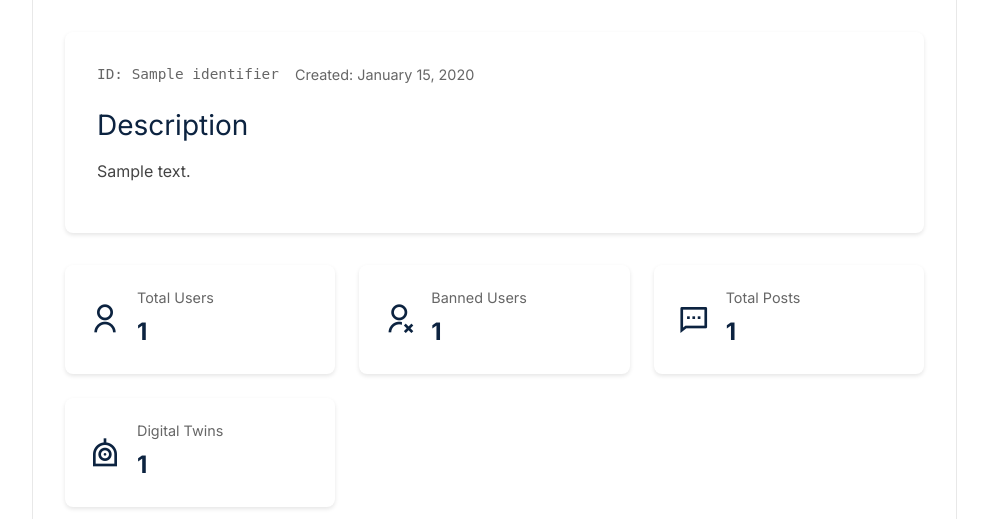
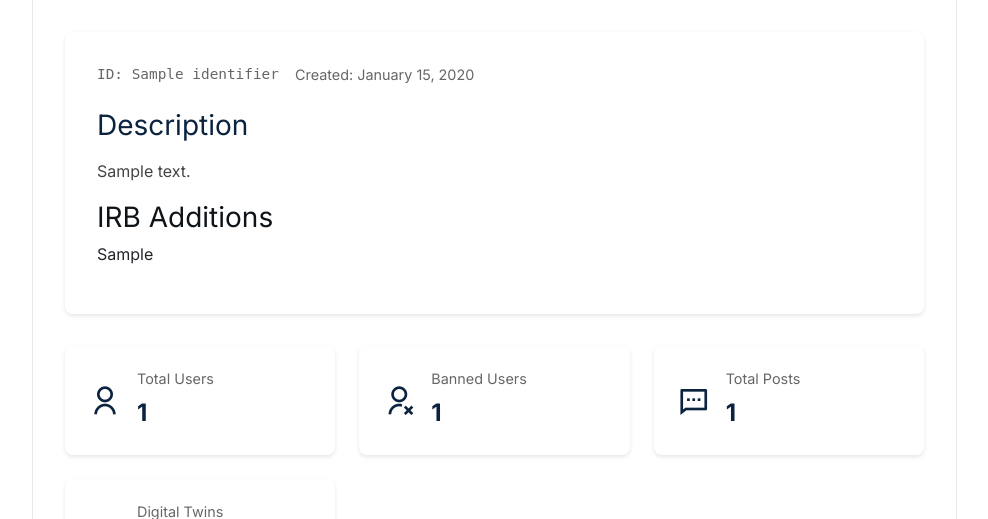
Before and after one commit to crcresearch/public-discourse-sandbox, a Django app: template public_discourse_sandbox/templates/pages/experiment_detail.html in a window 1280 px wide. Shown: the part 62-581 px from the top of the page, without its empty margins (283-1271 px from the left). Run offline with Django 5.2, Linux system fonts and the light colour scheme; the template is opened without the code that fills it: most values are stand-ins (such as "Sample title", 1, 10 or a date in 2020); some libraries are stand-ins or nearby versions.

Commit message:
irb_additions field on UI

```diff
--- a/public_discourse_sandbox/pds_app/forms.py
+++ b/public_discourse_sandbox/pds_app/forms.py
@@ -32,10 +32,11 @@ class ExperimentForm(forms.ModelForm):
     """
     class Meta:
         model = Experiment
-        fields = ['name', 'description']
+        fields = ['name', 'description', 'irb_additions']
         widgets = {
             'name': forms.TextInput(attrs={'class': 'form-control', 'placeholder': 'Enter experiment name'}),
             'description': forms.Textarea(attrs={'class': 'form-control', 'placeholder': 'Enter experiment description', 'rows': 4}),
+            'irb_additions': forms.Textarea(attrs={'class': 'form-control', 'placeholder': 'Enter IRB additions (optional)', 'rows': 3}),
         }
 
     def __init__(self, *args, **kwargs):
@@ -43,6 +44,7 @@ class ExperimentForm(forms.ModelForm):
         # Add help text
         self.fields['name'].help_text = 'A descriptive name for your experiment'
         self.fields['description'].help_text = 'Detailed description of your experiment'
+        self.fields['irb_additions'].help_text = 'Additional IRB information for your experiment (optional)'
 
 class EnrollDigitalTwinForm(forms.Form):
     # User fields
--- a/public_discourse_sandbox/templates/pages/experiment_detail.html
+++ b/public_discourse_sandbox/templates/pages/experiment_detail.html
@@ -38,6 +38,13 @@
                 <p>{{ experiment.description }}</p>
             </div>
 
+            {% if experiment.irb_additions %}
+            <div class="experiment-irb-additions">
+                <h3>{% translate "IRB Additions" %}</h3>
+                <p>{{ experiment.irb_additions }}</p>
+            </div>
+            {% endif %}
+
             {% if experiment.creator == request.user %}
                 <form method="post" class="experiment-form edit-form" style="display: none;">
                     {% csrf_token %}
@@ -67,6 +74,18 @@
                         {% if form.description.errors %}
                             <div class="alert alert-danger">
                                 {% for error in form.description.errors %}
+                                    {{ error }}
+                                {% endfor %}
+                            </div>
+                        {% endif %}
+                    </div>
+
+                    <div class="form-group">
+                        {{ form.irb_additions.label_tag }}
+                        {{ form.irb_additions }}
+                        {% if form.irb_additions.errors %}
+                            <div class="alert alert-danger">
+                                {% for error in form.irb_additions.errors %}
                                     {{ error }}
                                 {% endfor %}
                             </div>
```
Also changed, not shown: public_discourse_sandbox/templates/pages/create_experiment.html (+15 -0 lines).
